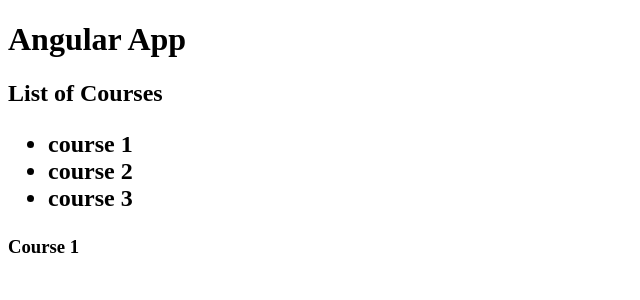
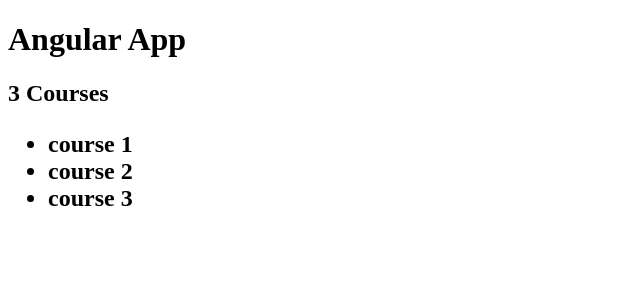
Before and after one commit to pranavbhagwat81/Angular-App, an Angular app: page / in a window 1280 px wide. Shown: the top 300 px of the page, without its empty margins (0-640 px from the left). Built offline with nearby package versions, Linux system fonts and the light colour scheme.

Commit message:
Exercise 1
View as follows:

Angular App
     3 courses
          * course 1
          * course 2
          * course 3

```diff
--- a/src/app/app.component.html
+++ b/src/app/app.component.html
@@ -9,7 +9,6 @@
 
 <h1>Angular App</h1>
 <courses></courses>
-<app-course-component></app-course-component>
 
 <!-- * * * * * * * * * * * * * * * * * * * * * * * * * * * * * * * -->
 <!-- * * * * * * * * * * * The content above * * * * * * * * * * * -->
--- a/src/app/courses.component.ts
+++ b/src/app/courses.component.ts
@@ -16,15 +16,25 @@ import {CoursesService} from './courses.service';
     </h2>`
 })
 export class CoursesComponent {
-    title = "List of Courses";
+    title = "";
+    //title = " Courses";
     courses = [];
+    courseCount:number = 0;
+
     constructor(service:CoursesService){
          this.courses = service.getCourses();
          console.log(this.courses);
+         console.log(this.courses.length);
     }
 
     getTitle(){
+        this.title = this.getCourseCount()+ " Courses";
         return this.title;
+    }
+
+    getCourseCount(){
+        console.log("Im getCourseCount()")
+        return this.courses.length;
     }
 
 
```
